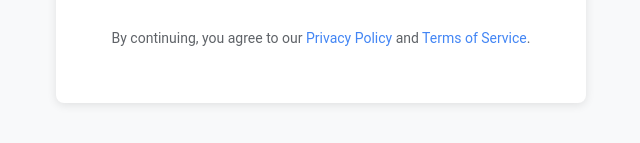
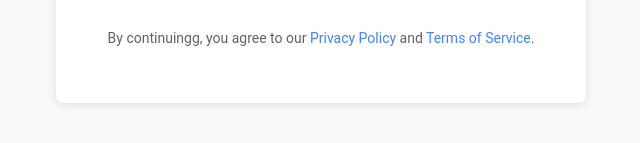
Before and after one commit to xwbyy/egunkari, a website: page public/index.html in a window 1280 px wide. Shown: the part 481-624 px from the top of the page, 319-959 px from the left. Drawn offline with Linux system fonts and the light colour scheme.

Commit message:
Update index.html

```diff
--- a/public/index.html
+++ b/public/index.html
@@ -18,7 +18,7 @@
 
     <div class="legal-links">
       <p>
-        By continuing, you agree to our
+        By continuingg, you agree to our
         <a href="/privacy">Privacy Policy</a> and
         <a href="/terms">Terms of Service</a>.
       </p>
```
